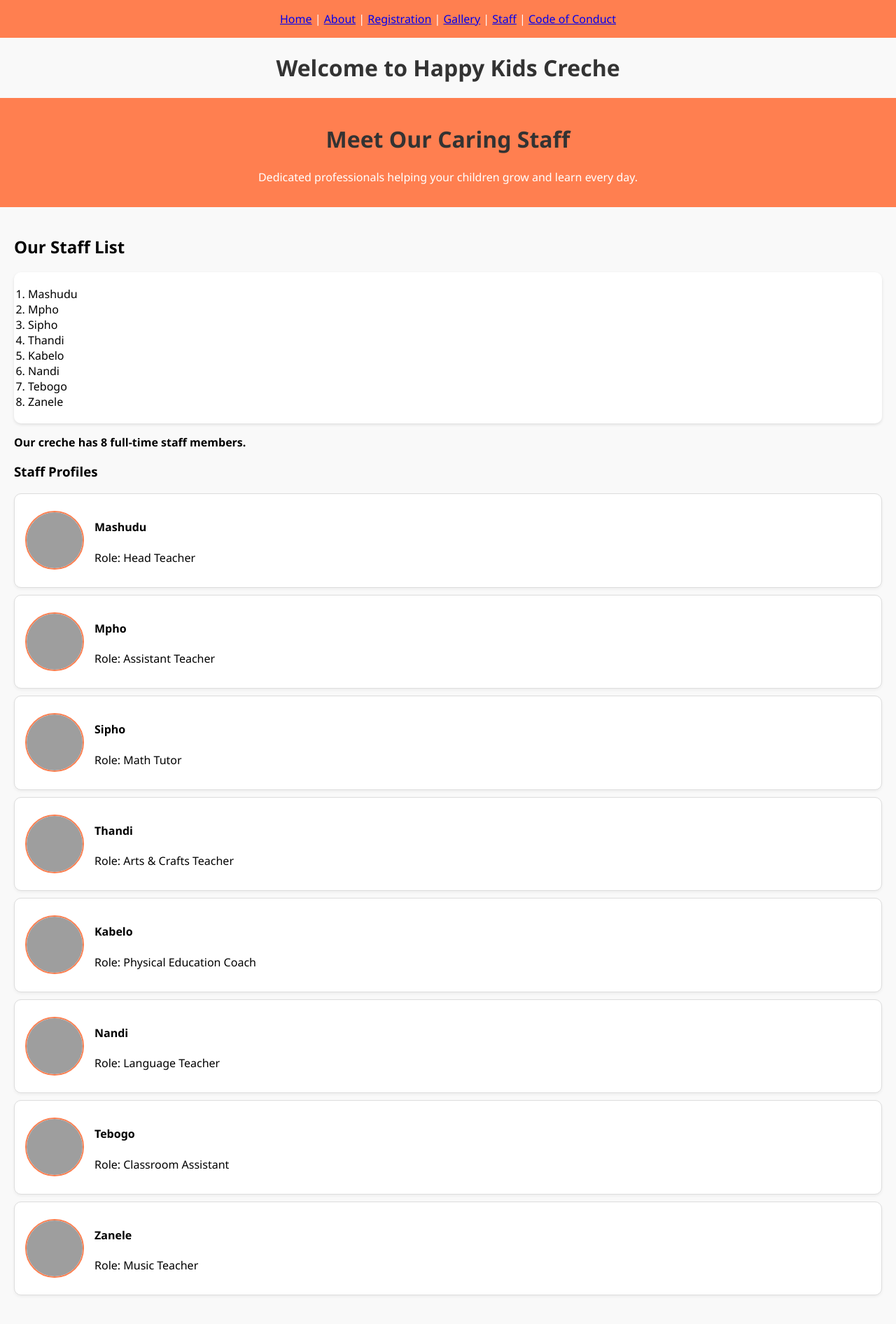
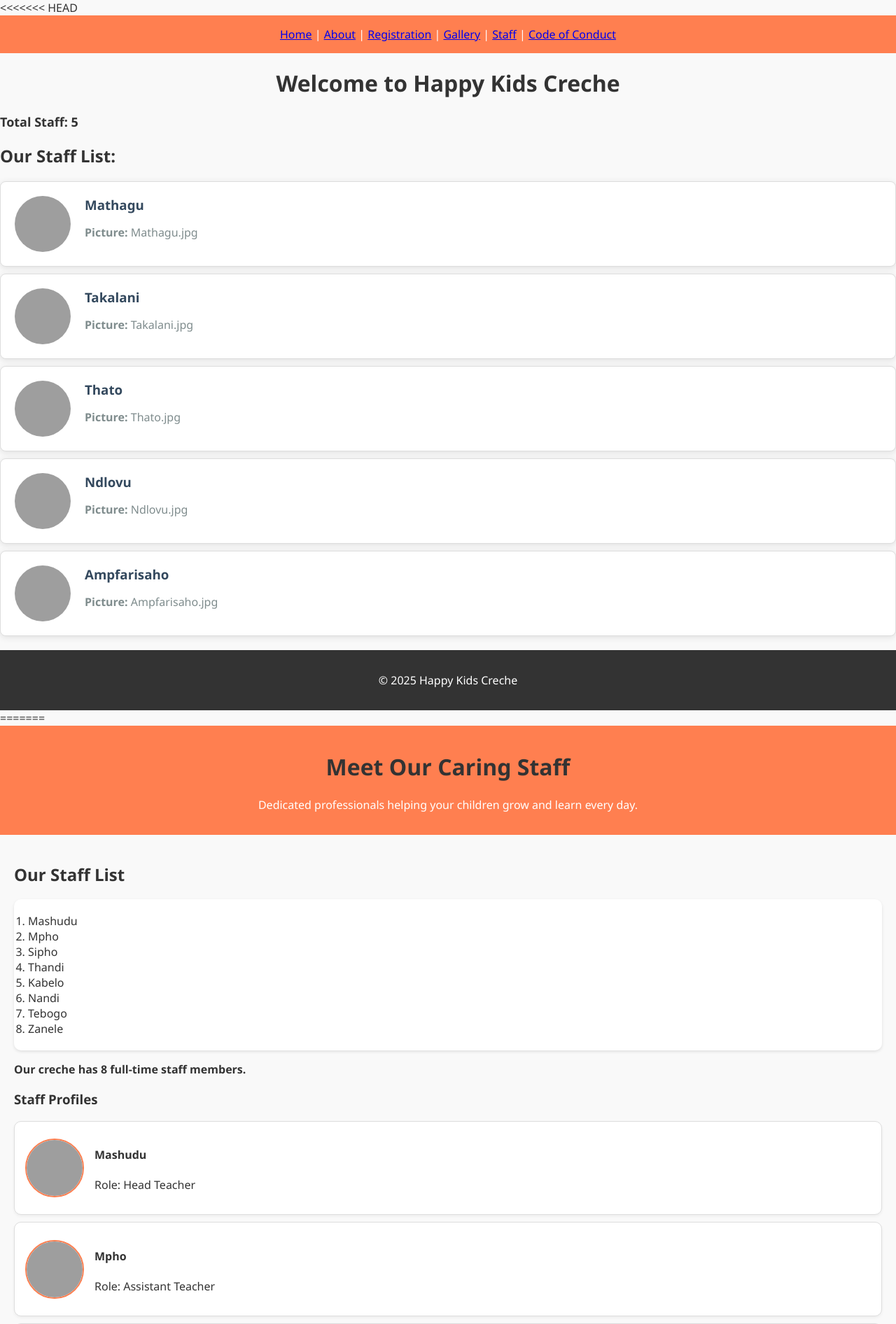
Before and after one commit to code1withme10-ui/gameshared-, a PHP site: page /takalani/staff.php in a window 1280 px wide. Shown: the top 1892 px of the page at 70% size. Run offline with PHP 8.4, Linux system fonts and the light colour scheme; grey boxes are pictures that could not be loaded.

Commit message:
Update Dockerfile and staff.php

```diff
--- a/takalani/staff.php
+++ b/takalani/staff.php
@@ -1,3 +1,113 @@
+<<<<<<< HEAD
+
+<!DOCTYPE html>
+<html lang="en">
+<head>
+    <meta charset="UTF-8">
+    <meta name="viewport" content="width=device-width, initial-scale=1.0">
+    <title>Happy Kids Creche - Our Staff</title>
+    <style>
+        body {
+            font-family: Arial, sans-serif;
+            background-color: #f4f4f9;
+            color: #333;
+            margin: 0;
+            padding: 20px;
+        }
+        h1 {
+            color: #2c3e50;
+        }
+        .teacher-card {
+            background-color: #fff;
+            border: 1px solid #ddd;
+            border-radius: 8px;
+            padding: 20px;
+            margin: 10px 0;
+            display: flex;
+            align-items: center;
+            box-shadow: 0 2px 10px rgba(0, 0, 0, 0.1);
+        }
+        .teacher-card img {
+            border-radius: 50%;
+            width: 80px;
+            height: 80px;
+            margin-right: 20px;
+        }
+        .teacher-info {
+            flex: 1;
+        }
+        .teacher-info h3 {
+            margin: 0;
+            color: #34495e;
+        }
+        .teacher-info p {
+            color: #7f8c8d;
+        }
+        .teacher-count {
+            font-size: 18px;
+            margin: 20px 0;
+            font-weight: bold;
+        }
+        footer {
+            text-align: center;
+            color: #7f8c8d;
+            margin-top: 30px;
+        }
+    </style>
+</head>
+<body>
+
+ <?php
+  require_once 'menu-bar.php';
+ ?>
+    <?php
+// Array to store teacher records
+$aTeachers = [
+    ['name' => 'Mathagu', 'picture' => 'Mathagu.jpg'],
+    ['name' => 'Takalani', 'picture' => 'Takalani.jpg'],
+    ['name' => 'Thato', 'picture' => 'Thato.jpg'],
+    ['name' => 'Ndlovu', 'picture' => 'Ndlovu.jpg'],
+    // You can add more teachers here.
+];
+
+// Function to add a new teacher to the list
+function addTeacher($name, $picture) {
+    global $aTeachers;
+    $aTeachers[] = ['name' => $name, 'picture' => $picture];
+}
+
+// Example of adding a new teacher
+addTeacher('Ampfarisaho', 'Ampfarisaho.jpg');
+?>
+
+    <!-- Display the total number of teachers -->
+    <div class="teacher-count">
+        Total Staff: <?php echo count($aTeachers); ?>
+    </div>
+
+    <h2>Our Staff List:</h2>
+
+    <?php
+    // Loop through each teacher and display their information
+    foreach ($aTeachers as $teacher) {
+        echo '<div class="teacher-card">';
+        echo '<img src="images/' . $teacher['picture'] . '" alt="' . $teacher['name'] . '">';
+        echo '<div class="teacher-info">';
+        echo '<h3>' . $teacher['name'] . '</h3>';
+        echo '<p><strong>Picture:</strong> ' . $teacher['picture'] . '</p>';
+        echo '</div>';
+        echo '</div>';
+    }
+    ?>
+
+    <footer>
+        <p>&copy; 2025 Happy Kids Creche</p>
+    </footer>
+
+</body>
+</html>
+
+=======
 <!DOCTYPE html>
 <!-- Declares this as an HTML5 document -->
 
@@ -134,3 +244,4 @@
     </footer>
 </body>
 </html>
+>>>>>>> 7c6b5cb748bc5f67d1f9a2ae756d4c2d76c9a0a5
```
Also changed, not shown: 1 other file.
